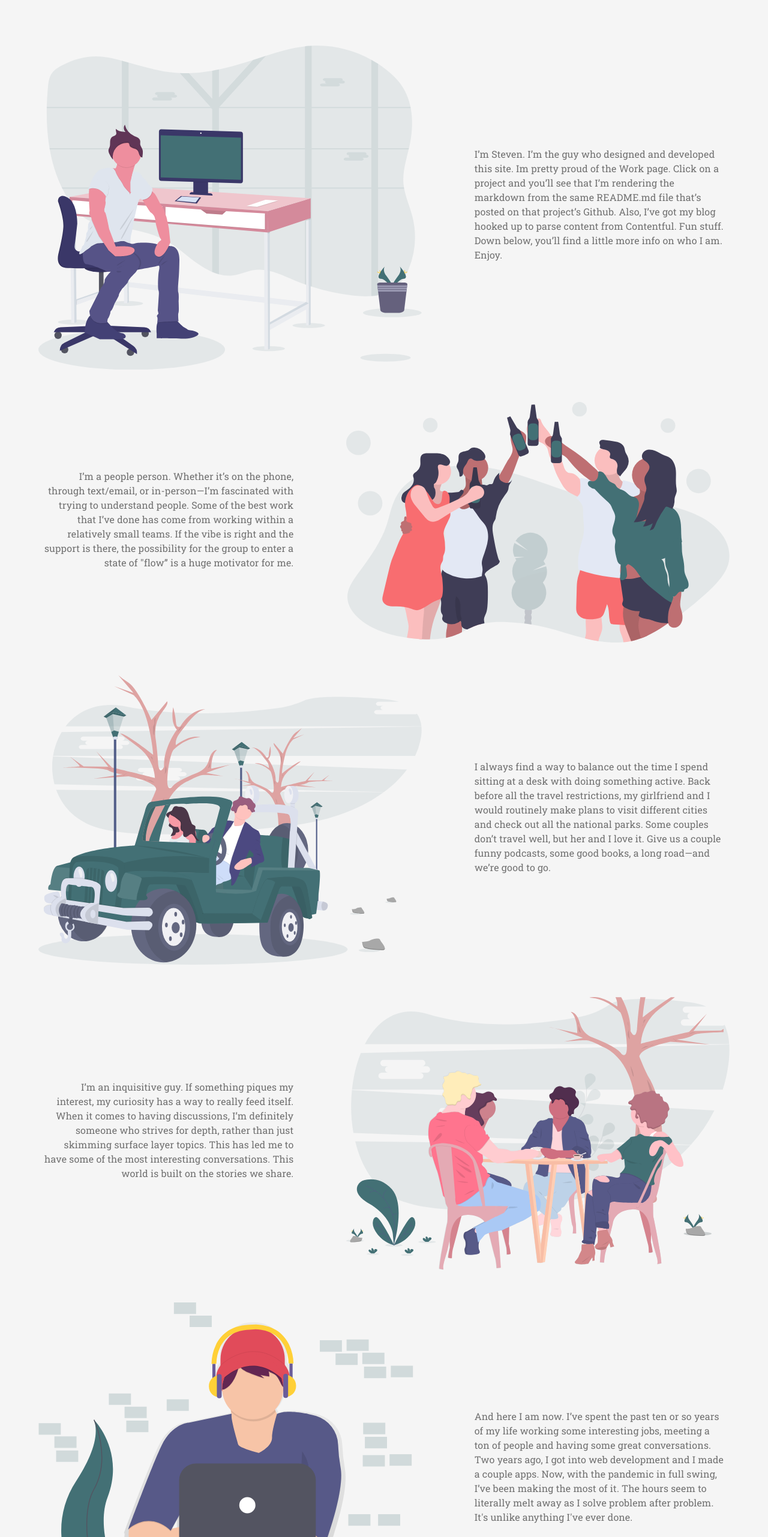
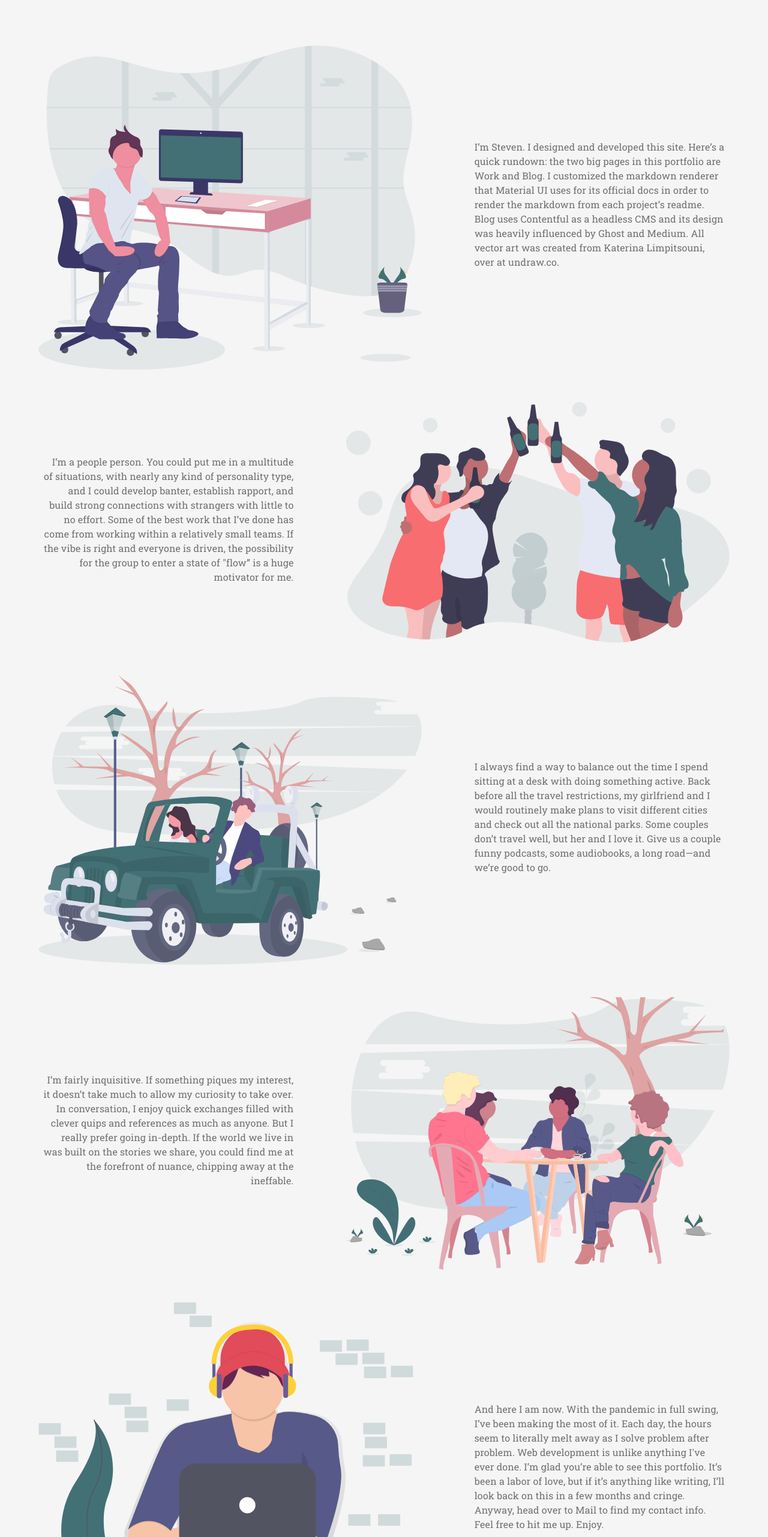
Before and after one commit to stevendelro/Portfolio, a Next.js app: page / in a window 1280 px wide. Shown: the part 238-2800 px from the top of the page at 60% size. Built offline with nearby package versions, Linux system fonts and the light colour scheme; a web font is replaced by a local one.

Commit message:
rewriten home page paragraphs

```diff
--- a/pages/index.js
+++ b/pages/index.js
@@ -29,44 +29,50 @@ const useStyles = makeStyles(theme => ({
 const heroParagraph = `
 You just found the front page of my life. Chances are, if you're reading
 this—it may already be too late. Or maybe not. Maybe this is the right
-time and it was all meant to be. Regardless, I made this all for you.
+time and it was all meant to be. Regardless, I made this for you.
 `
 const aboutText = `
-I’m Steven. I’m the guy who designed and developed this site. Im pretty
-proud of the Work page. Click on a project and you’ll see that I’m rendering
-the markdown from the same README.md file that’s posted on that project’s
-Github. Also, I’ve got my blog hooked up to parse content from Contentful.
-Fun stuff. Down below, you’ll find a little more info on who I am. Enjoy.
+I’m Steven. I designed and developed this site. Here’s a quick rundown:
+the two big pages in this portfolio are Work and Blog. I customized the
+markdown renderer that Material UI uses for its official docs in order to
+render the markdown from each project’s readme. Blog uses Contentful as a
+headless CMS and its design was heavily influenced by Ghost and Medium.
+All vector art was created from Katerina Limpitsouni, over at undraw.co.
 `
 const partyText = `
-I’m a people person. Whether it’s on the phone, through text/email, or
-in-person—I’m fascinated with trying to understand people. Some of the
-best work that I’ve done has come from working within a relatively small
-teams. If the vibe is right and the support is there, the possibility for
-the group to enter a state of "flow” is a huge motivator for me.
+I’m a people person. You could put me in a multitude of situations, with
+nearly any kind of personality type, and I could develop banter, establish
+rapport, and build strong connections with strangers with little to no
+effort. Some of the best work that I’ve done has come from working within
+a relatively small teams. If the vibe is right and everyone is driven, the
+possibility for the group to enter a state of "flow” is a huge motivator
+for me.
 `
 const exploreText =`
 I always find a way to balance out the time I spend sitting at a desk
 with doing something active. Back before all the travel restrictions, my
 girlfriend and I would routinely make plans to visit different cities and
 check out all the national parks. Some couples don’t travel well, but her
-and I love it. Give us a couple funny podcasts, some good books, a long
+and I love it. Give us a couple funny podcasts, some audiobooks, a long
 road—and we’re good to go.
 `
 const hangoutText =`
-I’m an inquisitive guy. If something piques my interest, my curiosity has
-a way to really feed itself. When it comes to having discussions, I’m
-definitely someone who strives for depth, rather than just skimming surface
-layer topics. This has led me to have some of the most interesting
-conversations. This world is built on the stories we share.
+I’m fairly inquisitive. If something piques my interest, it doesn’t take
+much to allow my curiosity to take over. In conversation, I enjoy quick
+exchanges filled with clever quips and references as much as anyone. But
+I really prefer going in-depth. If the world we live in was built on the
+stories we share, you could find me at the forefront of nuance, chipping
+away at the ineffable.
 `
+
 const workText =`
-And here I am now. I’ve spent the past ten or so years of my life working
-some interesting jobs, meeting a ton of people and having some great
-conversations. Two years ago, I got into web development and I made a couple
-apps. Now, with the pandemic in full swing, I’ve been making the most of it.
-The hours seem to literally melt away as I solve problem after problem. It's
-unlike anything I've ever done.
+And here I am now. With the pandemic in full swing, I’ve been making the
+most of it. Each day, the hours seem to literally melt away as I solve
+problem after problem. Web development is unlike anything I've ever done.
+I’m glad you’re able to see this portfolio. It’s been a labor of love, but
+if it’s anything like writing, I’ll look back on this in a few months and
+cringe. Anyway, head over to Mail to find my contact info. Feel free to
+hit me up. Enjoy.
 `
 
 const defaultParagraph = `
```
